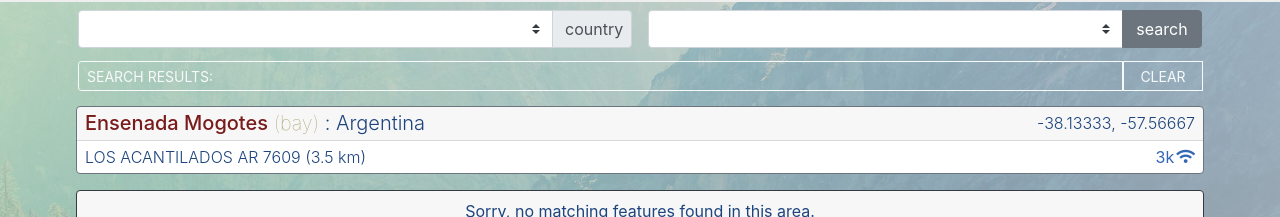
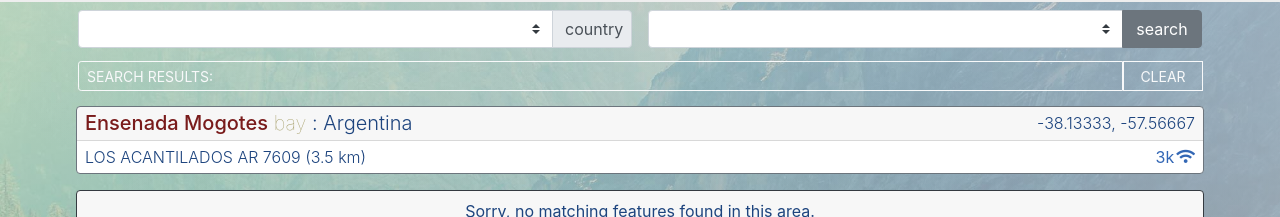
Before and after one commit to LandrumTrev/wanderlist, a React (Create React App) app in the folder client/: page / in a window 1280 px wide. Shown: the part 224-441 px from the top of the page. Built offline with nearby package versions, Linux system fonts and the light colour scheme.

Commit message:
Home state props to ResultCard

```diff
--- a/client/src/components/Cards/index.js
+++ b/client/src/components/Cards/index.js
@@ -19,7 +19,7 @@ export function CardsContainer({ fluid, children }) {
 // SEARCH RESULTS card
 // ===================================================================
 
-export function ResultCard({ children }) {
+export function ResultCard(props) {
   return (
     <>
       <div className="card border-secondary mb-3">
@@ -34,7 +34,8 @@ export function ResultCard({ children }) {
               rel="noopener noreferrer"
               style={{ color: "rgb(121, 27, 27)", fontWeight: 500, textDecoration: "none" }}
             >
-              Ensenada Mogotes
+              {props.featureName}
+              {/* Ensenada Mogotes */}
               {/* ${card.featureName} */}
             </a>
             {/* Google search: FEATURE TYPE */}
@@ -44,7 +45,8 @@ export function ResultCard({ children }) {
               rel="noopener noreferrer"
               style={{ color: "rgb(162, 155, 99)", fontWeight: 100, textDecoration: "none" }}
             >
-              &nbsp;(bay)&nbsp;
+              &nbsp;{props.featureType}&nbsp;
+              {/* &nbsp;(bay)&nbsp; */}
               {/* ${card.featureType} */}
             </a>
             {/* Google search: COUNTRY */}
@@ -54,7 +56,8 @@ export function ResultCard({ children }) {
               rel="noopener noreferrer"
               style={{ color: "rgb(29, 68, 126)", fontWeight: 300, textDecoration: "none" }}
             >
-              :&nbsp;Argentina
+              :&nbsp;{props.featureCountryName}
+              {/* :&nbsp;Argentina */}
               {/* ${card.featureCountryName} */}
             </a>
           </h5>
@@ -67,7 +70,8 @@ export function ResultCard({ children }) {
               rel="noopener noreferrer"
               style={{ color: "rgb(29, 68, 126)" }}
             >
-              -38.13333, -57.56667
+              {props.featureLatitude}, {props.featureLongitude}
+              {/* -38.13333, -57.56667 */}
               {/* ${card.featureLatitude}, ${card.featureLongitude} */}
             </a>
           </span>
@@ -83,13 +87,17 @@ export function ResultCard({ children }) {
               rel="noopener noreferrer"
               style={{ color: "rgb(29, 68, 126)" }}
             >
-              LOS ACANTILADOS&nbsp;
+              {props.nearPlaceName}&nbsp;
+              {/* LOS ACANTILADOS&nbsp; */}
               {/* ${card.nearPlaceName}  */}
-              AR&nbsp;
+              {props.nearPlaceCountryCode}&nbsp;
+              {/* AR&nbsp; */}
               {/* ${card.nearPlaceCountryCode}   */}
-              7609&nbsp;
+              {props.nearPlacePostalCode}&nbsp;
+              {/* 7609&nbsp; */}
               {/* ${card.nearPlacePostalCode}   */}
-              (3.5 km)
+              ({props.nearPlaceDistance} km)
+              {/* (3.5 km) */}
               {/* (${card.nearPlaceDistance} km) */}
             </a>
           </span>
--- a/client/src/pages/Home.js
+++ b/client/src/pages/Home.js
@@ -27,10 +27,15 @@ import "./style.css";
 class Home extends Component {
   // variable data held and managed by Home component
   state = {
-    // books: [],
-    // title: "",
-    // author: "",
-    // synopsis: ""
+    featureName: "Ensenada Mogotes",
+    featureType: "bay",
+    featureCountryName: "Argentina",
+    featureLatitude: "-38.13333",
+    featureLongitude: "-57.56667",
+    nearPlaceName: "LOS ACANTILADOS",
+    nearPlaceCountryCode: "AR",
+    nearPlacePostalCode: "7609",
+    nearPlaceDistance: "3.5"
   };
 
   // ===================================================
@@ -39,6 +44,7 @@ class Home extends Component {
   // run the loadBooks() method (below)
   componentDidMount() {
     // this.loadBooks();
+    console.log(this.state);
   }
 
   // ===================================================
@@ -168,7 +174,17 @@ class Home extends Component {
 
           {/* ResultCards list */}
           <CardsContainer fluid>
-            <ResultCard />
+            <ResultCard
+              featureName={this.state.featureName}
+              featureType={this.state.featureType}
+              featureCountryName={this.state.featureCountryName}
+              featureLatitude={this.state.featureLatitude}
+              featureLongitude={this.state.featureLongitude}
+              nearPlaceName={this.state.nearPlaceName}
+              nearPlaceCountryCode={this.state.nearPlaceCountryCode}
+              nearPlacePostalCode={this.state.nearPlacePostalCode}
+              nearPlaceDistance={this.state.nearPlaceDistance}
+            />
             <NoResultCard />
           </CardsContainer>
 
```
